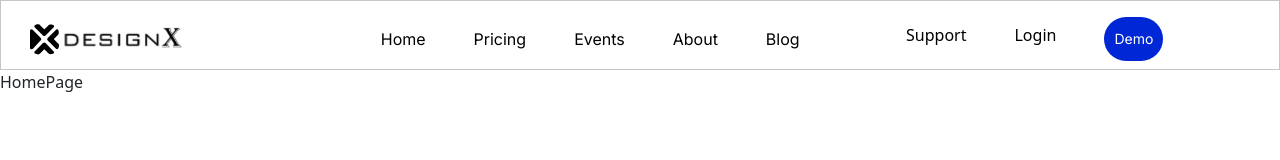
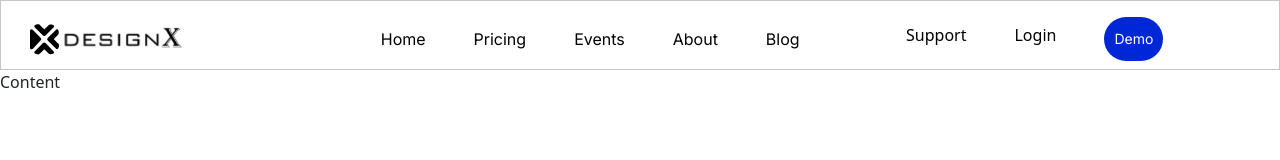
Before and after one commit to ankitkadyan06/DesignX, a React (Create React App) app: page / in a window 1280 px wide. Shown: the top 160 px of the page. Built offline with nearby package versions, Linux system fonts and the light colour scheme.

Commit message:
Homepage edit start

```diff
--- a/src/Components/Header.js
+++ b/src/Components/Header.js
@@ -1,6 +1,6 @@
 import { useState } from 'react'
 import { Dialog } from '@headlessui/react'
-import Logo from './assets/images/DesignXlogo.svg'
+import  Logo from './assets/images/DesignXlogo.svg'
 import { Bars3Icon, XMarkIcon } from '@heroicons/react/24/outline'
 import { Link } from 'react-router-dom'
 
@@ -12,7 +12,7 @@ const navigation = [
   { name: 'Blog', to: '#' },
 ]
 
-export default function Example() {
+ export default function Header() {
   const [mobileMenuOpen, setMobileMenuOpen] = useState(false)
 
   return (
--- /dev/null
+++ b/src/Components/HomePage/ContentFirst.js
@@ -0,0 +1,11 @@
+import React from 'react'
+
+const ContentFirst = () => {
+  return (
+    <div>
+      Content
+    </div>
+  )
+}
+
+export default ContentFirst
--- a/src/Pages/HomePage.js
+++ b/src/Pages/HomePage.js
@@ -1,11 +1,13 @@
 import React from 'react'
 import Header from '../Components/Header'
-
+import ContentFirst from '../Components/HomePage/ContentFirst'
 const HomePage = () => {
   return (
     <div>
       <Header/>
-      <div className='mt-[70px]'>HomePage</div>
+      <div className='mt-[70px]'>
+        <ContentFirst/>
+      </div>
     </div>
   )
 }
```
